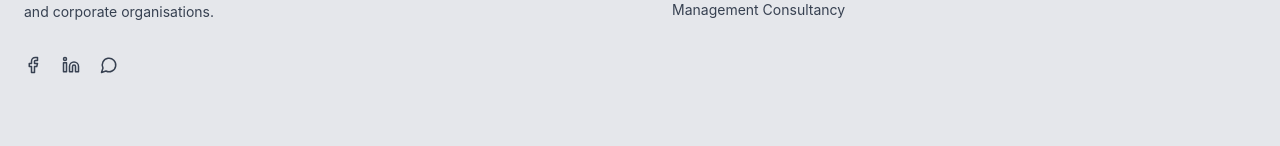
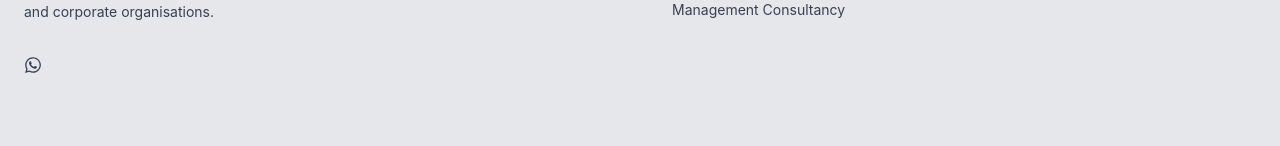
Before and after one commit to Neil-Ntshovelo/rithlavile-accounting-solutions, a React (Vite) app: page /services-items in a window 1280 px wide. Shown: the part 2400-2546 px from the top of the page. Built offline with nearby package versions, Linux system fonts and the light colour scheme.

Commit message:
Add files via upload

```diff
--- a/src/components/Footer.jsx
+++ b/src/components/Footer.jsx
@@ -11,6 +11,7 @@ import {
 } from "lucide-react";
 import { Link } from "react-router-dom";
 import logo from "../assets/logo.png";
+import { FaWhatsapp } from "react-icons/fa";
 
 const Footer = () => {
   return (
@@ -36,13 +37,7 @@ const Footer = () => {
             </p>
 
             <div className="flex gap-5">
-              <a href="#" className="hover:text-cyan-700 transition">
-                <Facebook size={18} />
-              </a>
 
-              <a href="#" className="hover:text-cyan-700 transition">
-                <Linkedin size={18} />
-              </a>
 
               <a
                 href="https://wa.me/27833468884"
@@ -50,7 +45,7 @@ const Footer = () => {
                 rel="noopener noreferrer"
                 className="hover:text-green-600 transition"
               >
-                <MessageCircle size={18} />
+                <FaWhatsapp size={18} />
               </a>
             </div>
           </div>
```
